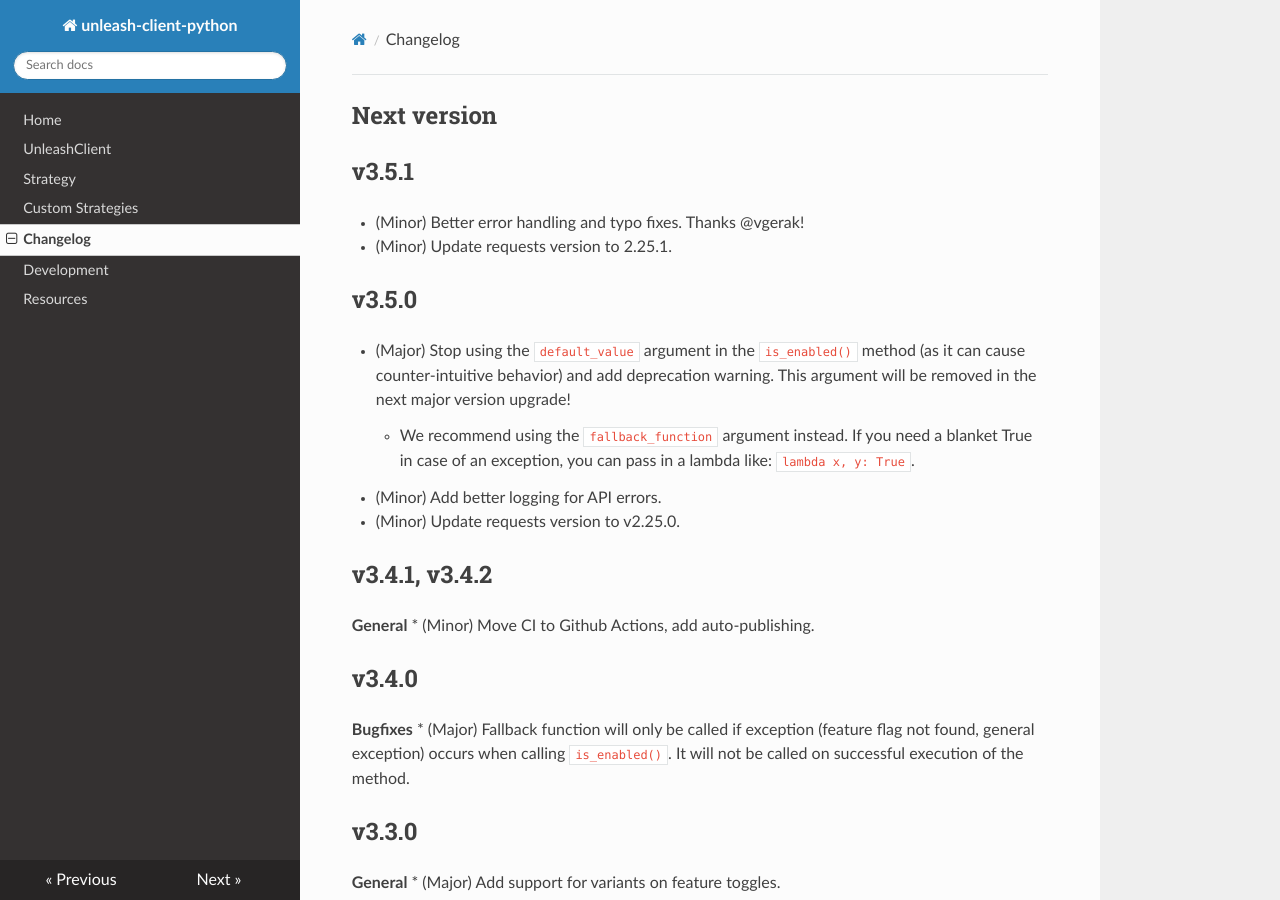
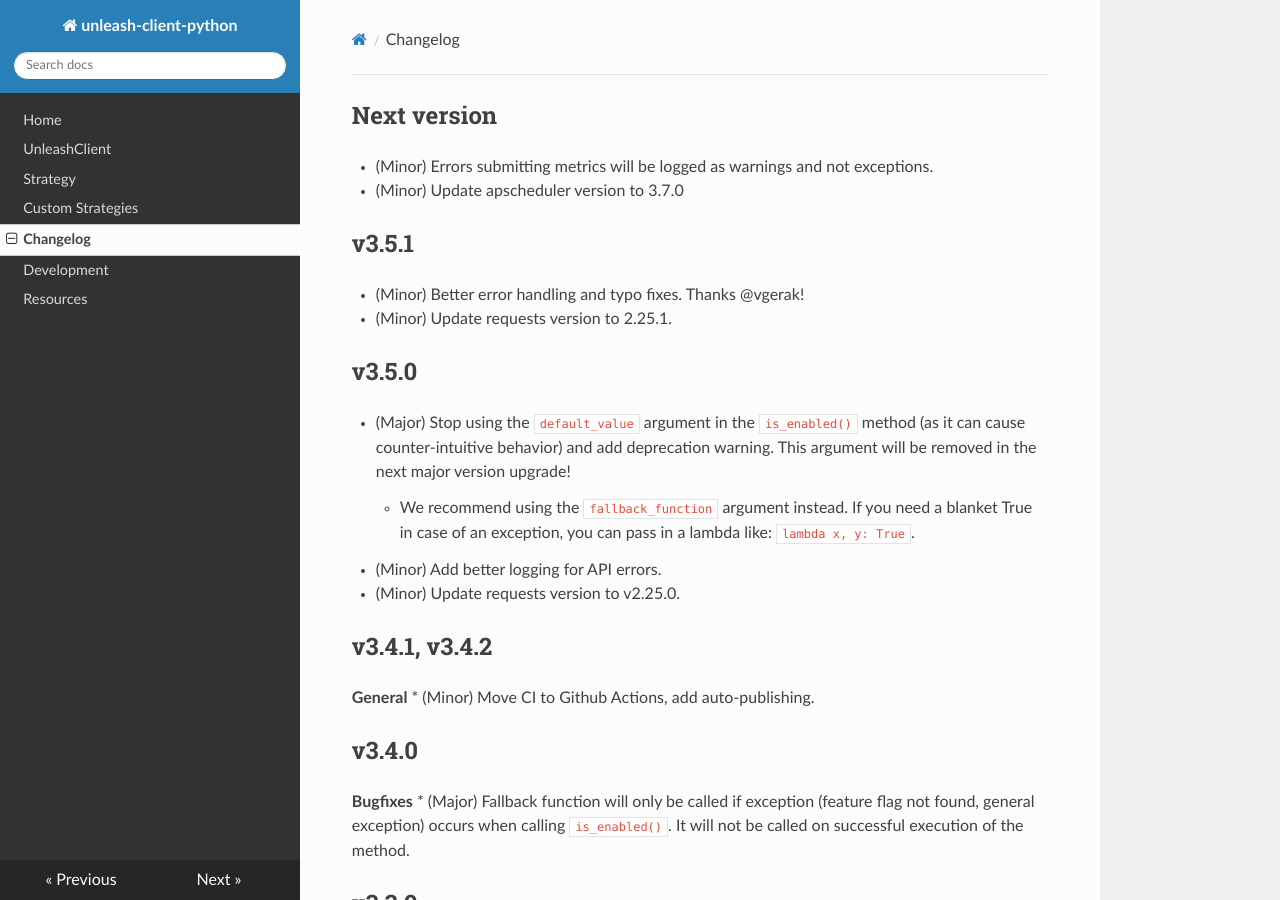
Before and after one commit to Unleash/unleash-client-python, an MkDocs documentation site: the page built from docs/changelog.md, in a window 1280 px wide and 900 px high. Built offline with MkDocs 1.6.1, drawn with Linux system fonts in a browser that asks for light colours; nearby versions of some CDN libraries.

Commit message:
Update documentation.

```diff
--- a/docs/changelog.md
+++ b/docs/changelog.md
@@ -1,4 +1,6 @@
 ## Next version
+* (Minor) Errors submitting metrics will be logged as warnings and not exceptions.
+* (Minor) Update apscheduler version to 3.7.0
 
 ## v3.5.1
 * (Minor) Better error handling and typo fixes.  Thanks @vgerak!
```
